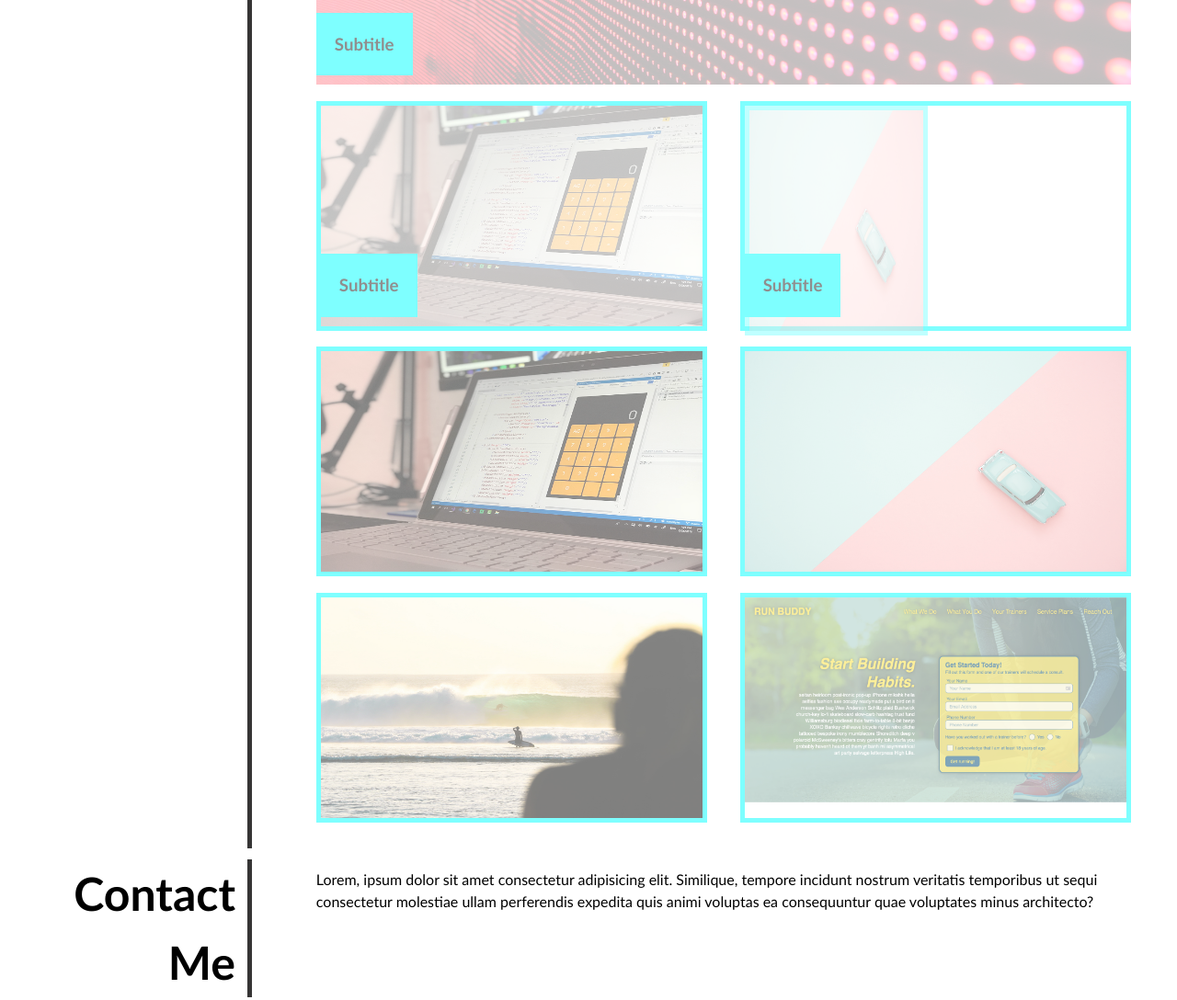
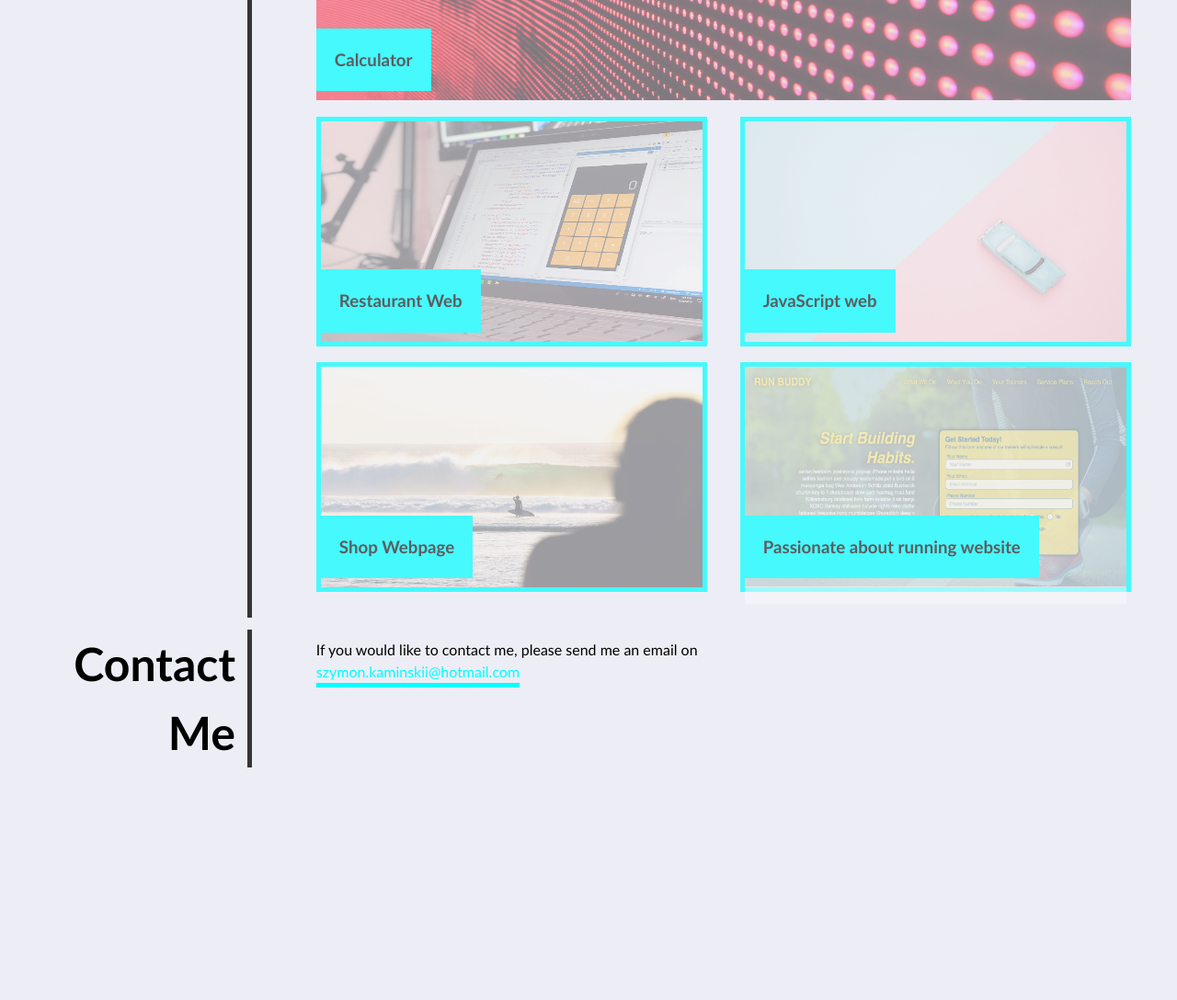
Before and after one commit to SzymonKaminskii/aboutme, a plain HTML site: page index.html in a window 1280 px wide. Shown: the part 780-1868 px from the top of the page at 92% size. After the commit the page ends 1628 px from the top, so only its background shows below. Drawn offline with Linux system fonts and the light colour scheme.

Commit message:
Added more functionality, better design/UI,

```diff
--- a/assets/css/style.css
+++ b/assets/css/style.css
@@ -10,6 +10,7 @@ body {
   font-family: 'Trebuchet MS', 'Lucida Sans Unicode', 'Lucida Grande', 'Lucida Sans', Arial, sans-serif;
   line-height: 1.5;
   text-decoration: none;
+  background-color: #ededf6
 }
 
 h1,
@@ -25,6 +26,7 @@ h1{
 }
 h2 {
   font-size: 50px;
+  color: black;
 }
 p {
   margin: 0;
@@ -53,7 +55,7 @@ header {
   display: flex;
   justify-content: flex-end;
   background-color: var(--light-colour);
-  margin: 10px 30px 10px 0px;;
+  margin: 10px 20px 10px 0px;;
   width: 30%;
 
 }
@@ -145,7 +147,7 @@ li {
   border: solid 5px var(--light-colour)44;
 }
 #work-a {
-  opacity: 0.5;
+  opacity: 0.7;
 }
 #work-a:hover {
   opacity: 1.0;
--- a/index.html
+++ b/index.html
@@ -29,7 +29,7 @@
   <section class="hero-banner">
     <img class="logo" src="./images/02-hero-bg.jpg"/>
     <div class="subtitle">
-      <h2>Cool subtitle here!</h2>
+      <h2>Web developer</h2>
     </div>
   </section>
 
@@ -40,7 +40,7 @@
       <h2>About Me</h2>
     </section>
     <article class="article-about" id="article">
-      <p>Lorem, ipsum dolor sit amet consectetur adipisicing elit. Similique, tempore incidunt nostrum veritatis temporibus ut sequi consectetur molestiae ullam perferendis expedita quis animi voluptas ea consequuntur quae voluptates minus architecto?</p>
+      <p>Hi. My name is Szymon Kaminski. I am a student at Birmingham University (Front- End developer course) and The Open University (BSc Computing with electronic engineering). I would like to become a front-end developer in a near future. In my free time I like to play games on My Playstation 5. </p>
     </article>
     <!-- portfolio container -->
     <section class="page-section" id="work">
@@ -49,33 +49,53 @@
     </section>
       <article class="article-work" id="article">
         <div class="main-work" id="work-a">
-          <img src="./images/02-portfolio-1.jpg" class="main-work" id="work-a">
-          <div class="subtitle-img"><h3>Subtitle</h3></div>
+          <a href="#">
+            <img src="./images/02-portfolio-1.jpg" class="main-work" id="work-a">
+          </a>
+          <div class="subtitle-img">
+            <h3>Calculator</h3></div>
+
         </div>
         <div class="article-work img2" id="work-a">
-          <img src="./images/02-portfolio-2.jpg" class="img-portfolio" id="work-a">
+          <a href="#" class="img-portfolio" id="work-a">
+            <img src="./images/02-portfolio-2.jpg" class="img-portfolio" id="work-a">
+          </a>
           <div class="subtitle-img">
-            <h3>Subtitle</h3>
+            <h3>Restaurant Web</h3>
           </div>
         </div>
         <div class="article-work img3" id="work-a">
-          <img src="./images/02-portfolio-3.jpg" class="img3" id="work-a">
+          <a href="#" class="img-portfolio" id="work-a">
+            <img src="./images/02-portfolio-3.jpg" class="img-portfolio" id="work-a">
+          </a>
           <div class="subtitle-img">
-            <h3>Subtitle</h3>
+            <h3>JavaScript web</h3>
           </div>
         </div>
-        <img src="./images/02-portfolio-2.jpg" alt="" class="img2" id="work-a">
-        <img src="./images/02-portfolio-3.jpg" alt="" class="img3" id="work-a">
-        <img src="./images/02-portfolio-4.jpg" alt="" class="img4" id="work-a">
-        <img src="./images/02-run-buddy.jpg" alt="" class="img5" id="work-a">
-      </article>
+        <div class="article-work img4" id="work-a">
+          <a href="#" class="img-portfolio" id="work-a">
+            <img src="./images/02-portfolio-4.jpg" class="img-portfolio" id="work-a">
+          </a>
+          <div class="subtitle-img">
+            <h3>Shop Webpage</h3>
+          </div>
+        </div>
+        <div class="article-work img5" id="work-a">
+          <a href="#" class="img-portfolio" id="work-a">
+            <img src="./images/02-run-buddy.jpg" style="height: 258px ;" class="img-portfolio" id="work-a">
+          </a>
+          <div class="subtitle-img">
+            <h3>Passionate about running website</h3>
+          </div>
+        </div>
+        </article>
     <!-- contact -->
     <section class="page-section" id="contact">
       <h2>Contact Me</h2>
 
     </section>
     <article class="article-contact" id="article">
-      <p>Lorem, ipsum dolor sit amet consectetur adipisicing elit. Similique, tempore incidunt nostrum veritatis temporibus ut sequi consectetur molestiae ullam perferendis expedita quis animi voluptas ea consequuntur quae voluptates minus architecto?</p>
+      <p>If you would like to contact me, please send me an email on </p> <a href="mailto:szymon.kaminskii@hotmail.com">szymon.kaminskii@hotmail.com</a>
     </article>
   </main>
 </body>
```
